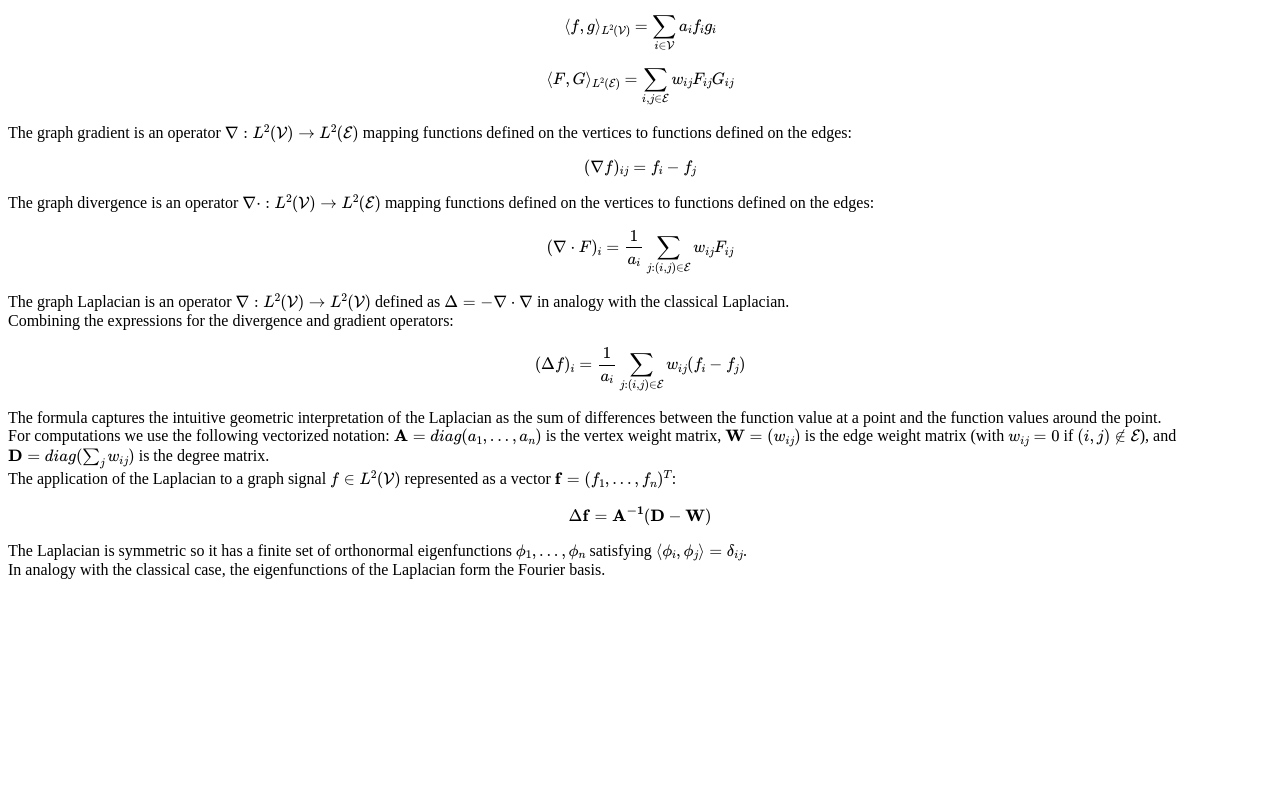
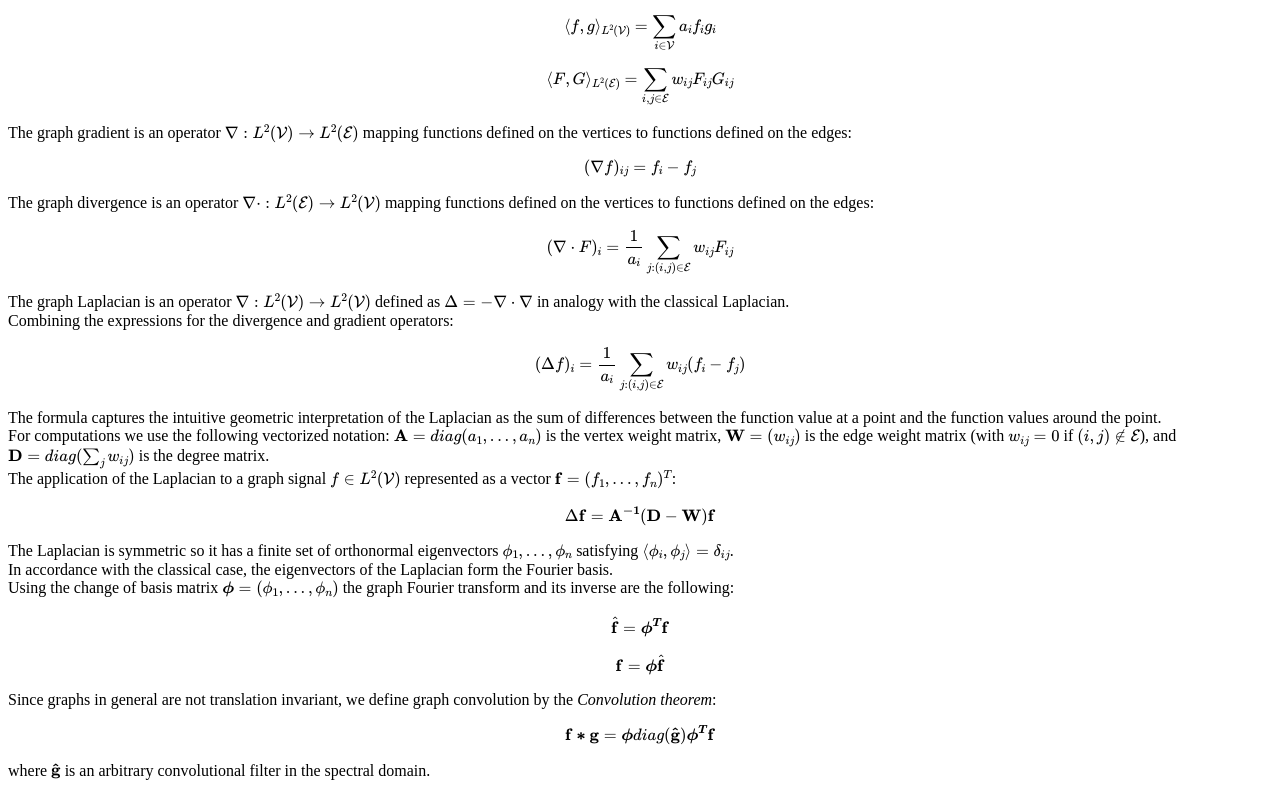
Before and after one commit to unyi1995/unyi1995.github.io, a plain HTML site: page graph_signal_processing.html in a window 1280 px wide. Shown: the part 146-934 px from the top of the page. Before the commit the page ends 800 px from the top, so only its background shows below. Drawn offline with nearby package versions, Linux system fonts and the light colour scheme.

Commit message:
Update graph_signal_processing.html

```diff
--- a/graph_signal_processing.html
+++ b/graph_signal_processing.html
@@ -19,7 +19,7 @@ $$\langle f,g \rangle _{L^{2}(\mathcal{V})}=\sum_{i \in \mathcal{V}}a_{i}f_{i}g_
 $$\langle F,G \rangle _{L^{2}(\mathcal{E})}=\sum_{i,j \in \mathcal{E}}w_{ij}F_{ij}G_{ij}$$
 The graph gradient is an operator \(\nabla :L^{2}(\mathcal{V}) \to L^{2}(\mathcal{E})\) mapping functions defined on the vertices to functions defined on the edges:
 $$(\nabla f)_{ij}=f_{i}-f_{j}$$
-The graph divergence is an operator \(\nabla \cdot :L^{2}(\mathcal{V}) \to L^{2}(\mathcal{E})\) mapping functions defined on the vertices to functions defined on the edges:
+The graph divergence is an operator \(\nabla \cdot :L^{2}(\mathcal{E}) \to L^{2}(\mathcal{V})\) mapping functions defined on the vertices to functions defined on the edges:
 $$(\nabla \cdot F)_{i}=\frac{1}{a_{i}}\sum_{j:(i,j) \in \mathcal{E}}w_{ij}F_{ij}$$
 The graph Laplacian is an operator \(\nabla:L^{2}(\mathcal{V}) \to L^{2}(\mathcal{V})\) defined as \(\Delta =-\nabla \cdot \nabla\) in analogy with the classical Laplacian.<br>
 Combining the expressions for the divergence and gradient operators:
@@ -27,10 +27,15 @@ $$(\Delta f)_{i}=\frac{1}{a_{i}}\sum_{j:(i,j) \in {\mathcal{E}}}w_{ij}(f_{i}-f_{
 The formula captures the intuitive geometric interpretation of the Laplacian as the sum of differences between the function value at a point and the function values around the point.<br>
 For computations we use the following vectorized notation: \(\mathbf{A}=diag(a_{1}, ..., a_{n})\) is the vertex weight matrix, \(\mathbf{W}=(w_{ij})\) is the edge weight matrix (with \(w_{ij}=0\) if \((i,j) \notin \mathcal{E}\)), and \(\textbf{D}=diag(\sum_{j}w_{ij})\) is the degree matrix.<br>
 The application of the Laplacian to a graph signal \(f \in L^{2}(\mathcal{V})\) represented as a vector \(\mathbf{f}=(f_{1}, ..., f_{n})^{T}\):
-$$\Delta \mathbf{f}=\mathbf{A^{-1}}(\mathbf{D}-\mathbf{W})$$
-The Laplacian is symmetric so it has a finite set of orthonormal eigenfunctions \(\phi_{1}, ..., \phi_{n}\) satisfying \(\langle \phi_{i},\phi_{j} \rangle = \delta_{ij}\).<br>
-In analogy with the classical case, the eigenfunctions of the Laplacian form the Fourier basis.<br>
-
+$$\Delta \mathbf{f}=\mathbf{A^{-1}}(\mathbf{D}-\mathbf{W})\mathbf{f}$$
+The Laplacian is symmetric so it has a finite set of orthonormal eigenvectors \(\phi_{1}, ..., \phi_{n}\) satisfying \(\langle \phi_{i},\phi_{j} \rangle = \delta_{ij}\).<br>
+In accordance with the classical case, the eigenvectors of the Laplacian form the Fourier basis.<br>
+Using the change of basis matrix \(\boldsymbol{\phi}=(\phi_{1}, ..., \phi_{n})\) the graph Fourier transform and its inverse are the following:
+$$\hat{\mathbf{f}}=\boldsymbol{\phi^{T}}\mathbf{f}$$
+$$\mathbf{f}=\boldsymbol{\phi}\hat{\mathbf{f}}$$
+Since graphs in general are not translation invariant, we define graph convolution by the <i>Convolution theorem</i>:
+$$\mathbf{f*g}=\boldsymbol{\phi}diag(\mathbf{\hat{g}})\boldsymbol{\phi^{T}}\mathbf{f}$$
+where \(\mathbf{\hat{g}}\) is an arbitrary convolutional filter in the spectral domain.
 
 </body>
 
```
